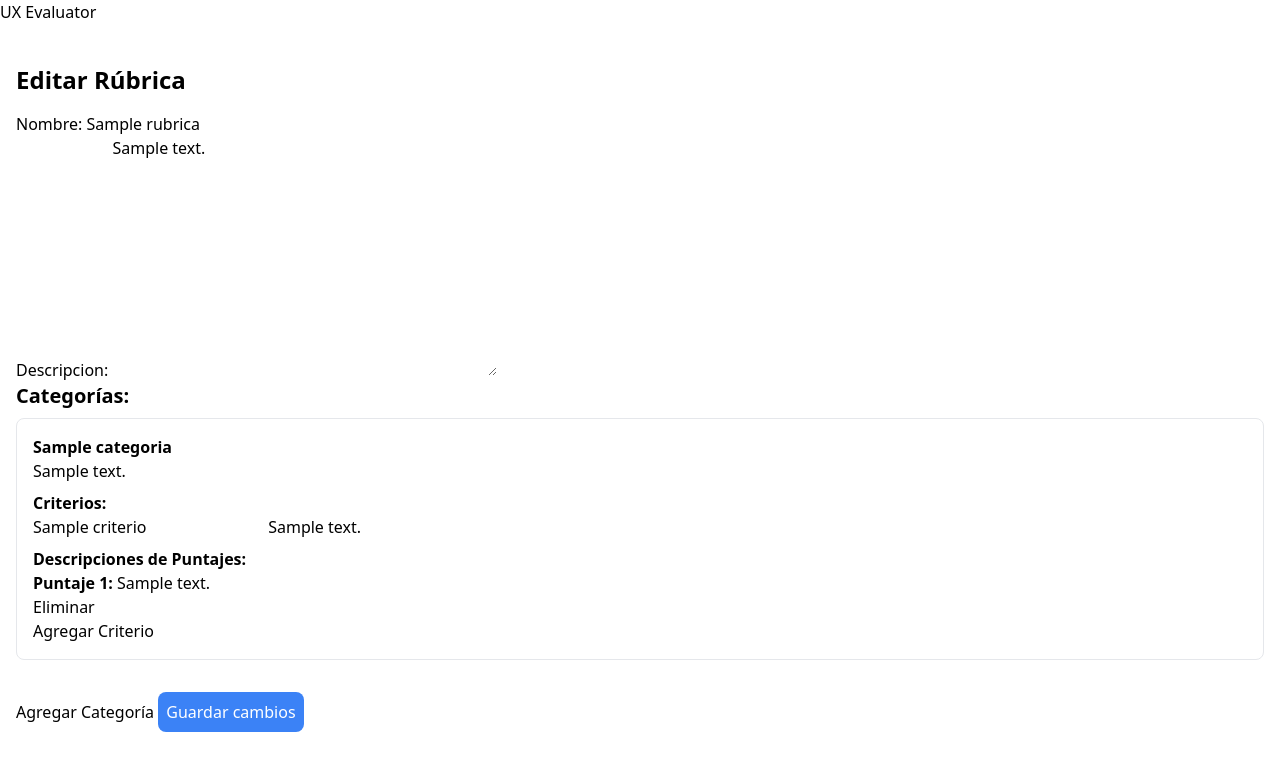
After one commit to DavidG2115/UXEvaluatorRail, a Django app: page /editar/1/ in a window 1280 px wide. The commit adds this page. Shown: the top 771 px of the page. Run offline with Django 5.2, Linux system fonts and the light colour scheme; tables that the repository leaves empty hold one stand-in row (values such as "Sample post"); some libraries are stand-ins or nearby versions.

Commit message:
agregar rubricas funcionando

```diff
--- /dev/null
+++ b/evaluatorUx/ux/templates/rubricas/editar_rubrica.html
@@ -0,0 +1,118 @@
+{% extends 'base.html' %}
+
+{% block content %}
+<div class="container mx-auto p-4">
+    <h2 class="text-2xl font-bold mb-4">Editar Rúbrica</h2>
+
+    <form method="POST" id="rubricaForm">
+        {% csrf_token %}
+        {{ rubrica_form.as_p }}
+
+        <h3 class="text-xl font-semibold mb-2">Categorías:</h3>
+
+        <div id="categorias">
+            {% for categoria in categorias %}
+                <div class="categoria-item mb-4 p-4 border rounded-lg">
+                    <h4 class="font-bold">{{ categoria.nombre }}</h4>
+                    <p>{{ categoria.descripcion }}</p>
+
+                    <h5 class="font-semibold mt-2">Criterios:</h5>
+                    <ul id="criterios-{{ categoria.id }}">
+                        {% for criterio in categoria.criterios.all %}
+                            <li>
+                                <input type="text" name="criterio_nombre_{{ criterio.id }}" value="{{ criterio.nombre }}" placeholder="Nombre del criterio">
+                                <input type="text" name="criterio_descripcion_{{ criterio.id }}" value="{{ criterio.descripcion }}" placeholder="Descripción del criterio">
+
+                                <h6 class="font-semibold mt-2">Descripciones de Puntajes:</h6>
+                                <ul>
+                                    {% for descripcion_puntaje in criterio.descripciones.all %}
+                                        <li>
+                                            <strong>Puntaje {{ descripcion_puntaje.puntaje }}:</strong>
+                                            <input type="text" name="descripcion_puntaje_{{ criterio.id }}_{{ descripcion_puntaje.puntaje }}" value="{{ descripcion_puntaje.descripcion }}" placeholder="Descripción del puntaje">
+                                        </li>
+                                    {% endfor %}
+                                </ul>
+
+                                <button type="button" class="btn-eliminar-criterio" data-criterio-id="{{ criterio.id }}">Eliminar</button>
+                            </li>
+                        {% endfor %}
+                    </ul>
+
+                    <button type="button" class="btn-agregar-criterio" data-categoria-id="{{ categoria.id }}">Agregar Criterio</button>
+                </div>
+            {% endfor %}
+        </div>
+
+        <button type="button" id="btn-agregar-categoria">Agregar Categoría</button>
+
+        <button type="submit" class="mt-4 p-2 bg-blue-500 text-white rounded-lg">Guardar cambios</button>
+    </form>
+</div>
+
+<script>
+// Lógica para agregar/quitar criterios y categorías dinámicamente
+document.addEventListener('DOMContentLoaded', function() {
+    // Función para agregar un nuevo criterio dinámicamente
+    document.querySelectorAll('.btn-agregar-criterio').forEach(function(btn) {
+        btn.addEventListener('click', function() {
+            const categoriaId = this.getAttribute('data-categoria-id');
+            const ul = document.getElementById(`criterios-${categoriaId}`);
+            const newCriterio = document.createElement('li');
+            newCriterio.innerHTML = `
+                <input type="text" name="nuevo_criterio_nombre_${categoriaId}[]" placeholder="Nombre del criterio">
+                <input type="text" name="nuevo_criterio_descripcion_${categoriaId}[]" placeholder="Descripción del criterio">
+                <h6 class="font-semibold mt-2">Descripciones de Puntajes:</h6>
+                <ul>
+                    <li>
+                        <strong>Puntaje 1:</strong>
+                        <input type="text" name="descripcion_puntaje_nuevo_${categoriaId}[]" placeholder="Descripción del puntaje">
+                    </li>
+                    <li>
+                        <strong>Puntaje 2:</strong>
+                        <input type="text" name="descripcion_puntaje_nuevo_${categoriaId}[]" placeholder="Descripción del puntaje">
+                    </li>
+                    <li>
+                        <strong>Puntaje 3:</strong>
+                        <input type="text" name="descripcion_puntaje_nuevo_${categoriaId}[]" placeholder="Descripción del puntaje">
+                    </li>
+                    <li>
+                        <strong>Puntaje 4:</strong>
+                        <input type="text" name="descripcion_puntaje_nuevo_${categoriaId}[]" placeholder="Descripción del puntaje">
+                    </li>
+                    <li>
+                        <strong>Puntaje 5:</strong>
+                        <input type="text" name="descripcion_puntaje_nuevo_${categoriaId}[]" placeholder="Descripción del puntaje">
+                    </li>
+                </ul>
+                <button type="button" class="btn-eliminar-criterio">Eliminar</button>
+            `;
+            ul.appendChild(newCriterio);
+        });
+    });
+
+    // Función para eliminar un criterio dinámicamente
+    document.querySelectorAll('.btn-eliminar-criterio').forEach(function(btn) {
+        btn.addEventListener('click', function() {
+            this.closest('li').remove();
+        });
+    });
+
+    // Función para agregar una nueva categoría
+    document.getElementById('btn-agregar-categoria').addEventListener('click', function() {
+        const categoriasDiv = document.getElementById('categorias');
+        const newCategoria = document.createElement('div');
+        newCategoria.classList.add('categoria-item', 'mb-4', 'p-4', 'border', 'rounded-lg');
+        newCategoria.innerHTML = `
+            <h4 class="font-bold">Nueva Categoría</h4>
+            <input type="text" name="nueva_categoria_nombre[]" placeholder="Nombre de la categoría">
+            <input type="text" name="nueva_categoria_descripcion[]" placeholder="Descripción de la categoría">
+            <h5 class="font-semibold mt-2">Criterios:</h5>
+            <ul></ul>
+            <button type="button" class="btn-agregar-criterio">Agregar Criterio</button>
+        `;
+        categoriasDiv.appendChild(newCategoria);
+    });
+});
+</script>
+
+{% endblock %}
--- a/evaluatorUx/ux/urls.py
+++ b/evaluatorUx/ux/urls.py
@@ -6,4 +6,5 @@ urlpatterns = [
     path('crear/', crear_rubrica, name='crear_rubrica'),
     path('seleccionar/', seleccionar_rubrica, name='seleccionar_rubrica'),
     path('ver/<int:rubrica_id>/', ver_rubrica, name='ver_rubrica'),
+    path('editar/<int:rubrica_id>/', editar_rubrica, name='editar_rubrica'),
 ]
--- a/evaluatorUx/ux/views.py
+++ b/evaluatorUx/ux/views.py
@@ -1,7 +1,7 @@
-from django.shortcuts import render, redirect
+from django.shortcuts import render, redirect, get_object_or_404
 from django.contrib import messages  # Import the messages module
 from .forms import RubricaForm, CategoriaFormSet, CriterioFormSet
-from .models import Criterio, Categoria, Rubrica  # Import the Rubrica and Categoria models
+from .models import Criterio, Categoria, Rubrica, DescripcionPuntaje  # Import the Rubrica and Categoria models
 
 # Create your views here.
 def index(request):
@@ -42,16 +42,27 @@ def crear_rubrica(request):
                     comentario_criterio = request.POST.get(f'criterios-{i}-{j}-comentario')
 
                     if nombre_criterio:  # Asegurarse de que el nombre del criterio no esté vacío
-                        Criterio.objects.create(
+                        criterio = Criterio.objects.create(
                             categoria=categoria,
                             nombre=nombre_criterio,
                             descripcion=descripcion_criterio,
                             comentario=comentario_criterio
                         )
 
+                        # Crear las descripciones de los puntajes
+                        for puntaje in range(1, 6):  # Puntajes del 1 al 5
+                            descripcion_puntaje = request.POST.get(f'criterios-{i}-{j}-puntaje-{puntaje}')
+                            if descripcion_puntaje:
+                                DescripcionPuntaje.objects.create(
+                                    criterio=criterio,
+                                    puntaje=puntaje,
+                                    descripcion=descripcion_puntaje
+                                )
+
         return redirect('seleccionar_rubrica')  # Redirigir a una vista donde se liste las rúbricas
 
     return render(request, 'rubricas/crear.html')
+
 
 
 
@@ -69,21 +80,98 @@ def seleccionar_rubrica(request):
     return render(request, 'rubricas/seleccionar.html', {'rubricas': rubricas})
 
 def ver_rubrica(request, rubrica_id):
-    rubrica = Rubrica.objects.get(id=rubrica_id)
+    rubrica = get_object_or_404(Rubrica, id=rubrica_id)
+    categorias = Categoria.objects.filter(rubrica=rubrica).prefetch_related('criterios__descripciones')
 
-    # Obtiene todas las categorías asociadas a la rúbrica usando el related_name
-    categorias = rubrica.categorias.all()
+    categorias_con_criterios = []
 
-    # Prepara las categorías con sus criterios
-    categorias_con_criterios = []
     for categoria in categorias:
-        criterios = categoria.criterios.all()  # Usa el related_name para acceder a los criterios
+        criterios_con_puntajes = []
+        for criterio in categoria.criterios.all():
+            # Creamos un diccionario con las descripciones de cada puntaje
+            descripciones_puntajes = {
+                1: criterio.descripciones.filter(puntaje=1).first(),
+                2: criterio.descripciones.filter(puntaje=2).first(),
+                3: criterio.descripciones.filter(puntaje=3).first(),
+                4: criterio.descripciones.filter(puntaje=4).first(),
+                5: criterio.descripciones.filter(puntaje=5).first(),
+            }
+            criterios_con_puntajes.append({
+                'criterio': criterio,
+                'descripciones_puntajes': descripciones_puntajes,
+            })
+
         categorias_con_criterios.append({
             'categoria': categoria,
-            'criterios': criterios
+            'criterios': criterios_con_puntajes,
         })
 
-    return render(request, 'rubricas/ver_rubrica.html', {
+    context = {
         'rubrica': rubrica,
-        'categorias_con_criterios': categorias_con_criterios
-    })
+        'categorias_con_criterios': categorias_con_criterios,
+    }
+
+    return render(request, 'rubricas/ver_rubrica.html', context)
+
+
+def editar_rubrica(request, rubrica_id):
+    rubrica = get_object_or_404(Rubrica, id=rubrica_id)
+
+    if request.method == 'POST':
+        rubrica_form = RubricaForm(request.POST, instance=rubrica)
+        if rubrica_form.is_valid():
+            rubrica_form.save()
+
+            # Guardar cambios de las categorías
+            categorias = Categoria.objects.filter(rubrica=rubrica)
+
+            for categoria in categorias:
+                categoria_nombre = request.POST.get(f'categoria_nombre_{categoria.id}')
+                categoria_descripcion = request.POST.get(f'categoria_descripcion_{categoria.id}')
+
+                if categoria_nombre:  # Solo actualiza si no está vacío
+                    categoria.nombre = categoria_nombre
+                    categoria.descripcion = categoria_descripcion
+                    categoria.save()
+
+                    # Guardar cambios de los criterios dentro de la categoría
+                    for criterio in categoria.criterios.all():
+                        criterio_nombre = request.POST.get(f'criterio_nombre_{criterio.id}')
+                        criterio_descripcion = request.POST.get(f'criterio_descripcion_{criterio.id}')
+
+                        if criterio_nombre:  # Solo actualiza si no está vacío
+                            criterio.nombre = criterio_nombre
+                            criterio.descripcion = criterio_descripcion
+                            criterio.save()
+
+                            # Guardar descripciones de puntajes
+                            for puntaje in range(1, 6):  # Puntajes del 1 al 5
+                                descripcion_puntaje = request.POST.get(f'descripcion_puntaje_{criterio.id}_{puntaje}')
+                                if descripcion_puntaje:  # Verifica que no sea vacío
+                                    descripcion_objeto, _ = DescripcionPuntaje.objects.get_or_create(
+                                        criterio=criterio, puntaje=puntaje
+                                    )
+                                    descripcion_objeto.descripcion = descripcion_puntaje
+                                    descripcion_objeto.save()
+
+            # Crear nuevas categorías si se han agregado
+            nuevas_categorias_nombres = request.POST.getlist('nueva_categoria_nombre[]')
+            nuevas_categorias_descripciones = request.POST.getlist('nueva_categoria_descripcion[]')
+
+            for nombre, descripcion in zip(nuevas_categorias_nombres, nuevas_categorias_descripciones):
+                if nombre:  # Solo crea si no está vacío
+                    nueva_categoria = Categoria.objects.create(rubrica=rubrica, nombre=nombre, descripcion=descripcion)
+
+            return redirect('ver_rubrica', rubrica_id=rubrica.id)
+
+    else:
+        rubrica_form = RubricaForm(instance=rubrica)
+
+    categorias = Categoria.objects.filter(rubrica=rubrica).prefetch_related('criterios__descripciones')
+
+    context = {
+        'rubrica': rubrica,
+        'rubrica_form': rubrica_form,
+        'categorias': categorias,
+    }
+    return render(request, 'rubricas/editar_rubrica.html', context)
```
Also changed, not shown: evaluatorUx/ux/models.py (+7 -0 lines), evaluatorUx/ux/templates/rubricas/crear.html (+20 -0 lines), evaluatorUx/ux/templates/rubricas/ver_rubrica.html (+48 -18 lines).
